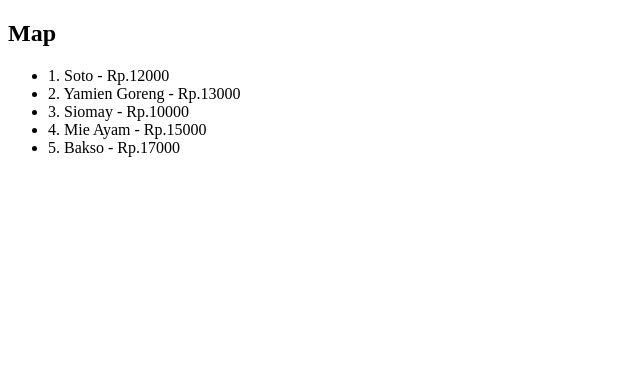
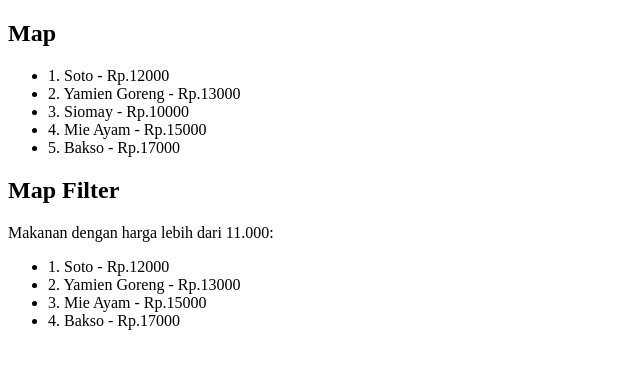
Before and after one commit to roiskhoiron/react-js-dasar, a React (Create React App) app: page / in a window 1280 px wide. Shown: the top 368 px of the page, without its empty margins (0-640 px from the left). Built offline with nearby package versions, Linux system fonts and the light colour scheme.

Commit message:
perulangan data array dengan map filter

```diff
--- a/src/Map.js
+++ b/src/Map.js
@@ -32,6 +32,16 @@ const Map = () => {
           <li>{index+1}. {makanan.nama} - Rp.{makanan.harge}</li>
         ))}
       </ul>
+
+      <h2>Map Filter</h2>
+      <p>Makanan dengan harga lebih dari 11.000: </p>
+      <ul>
+        {makanans
+          .filter((makanan) => makanan.harge > 11000)
+          .map((makanan, index) => (
+          <li>{index + 1}. {makanan.nama} - Rp.{makanan.harge}</li>
+        ))}
+      </ul>
     </div>
   )
 }
```
